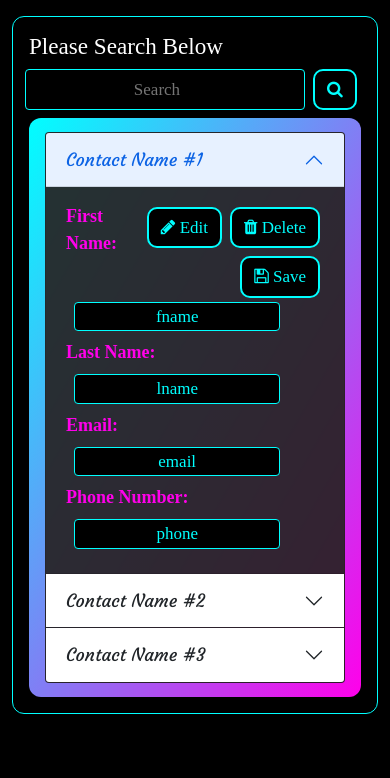
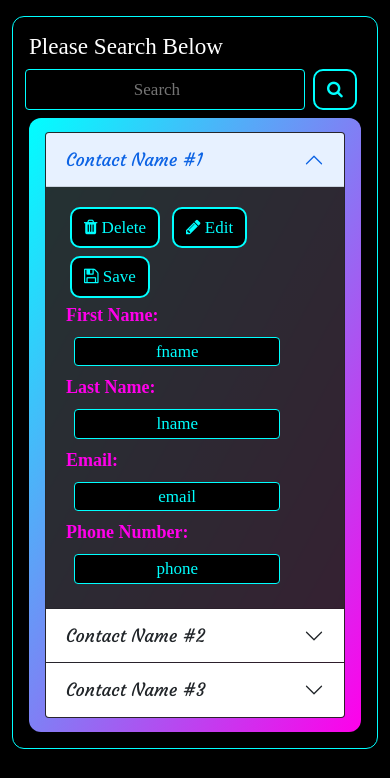
Before and after one commit to BunnyCorruption/contact-manager, a PHP site: page /contacts.html in a window 390 px wide, after a click on "Contact Name #1". Shown: the part 66-844 px from the top of the page. Run offline with PHP 8.4, Linux system fonts and the light colour scheme; some libraries are stand-ins or nearby versions; some web fonts are replaced.

Commit message:
changed button placement when in mobile view

```diff
--- a/html/css/contacts.css
+++ b/html/css/contacts.css
@@ -134,6 +134,13 @@ box-shadow: 0 0 0 30px rgba(27, 67,67) inset !important;
             font-size: large;
         }
     }
+    .fa-button{
+        float:none;
+        display: inline-block;
+    }
+    .contactInfoHeader{
+        display: block;
+    }
     .nav-pills{
         background-image: none !important;
         background-color: rgba(39,34,34,1) !important;
```
